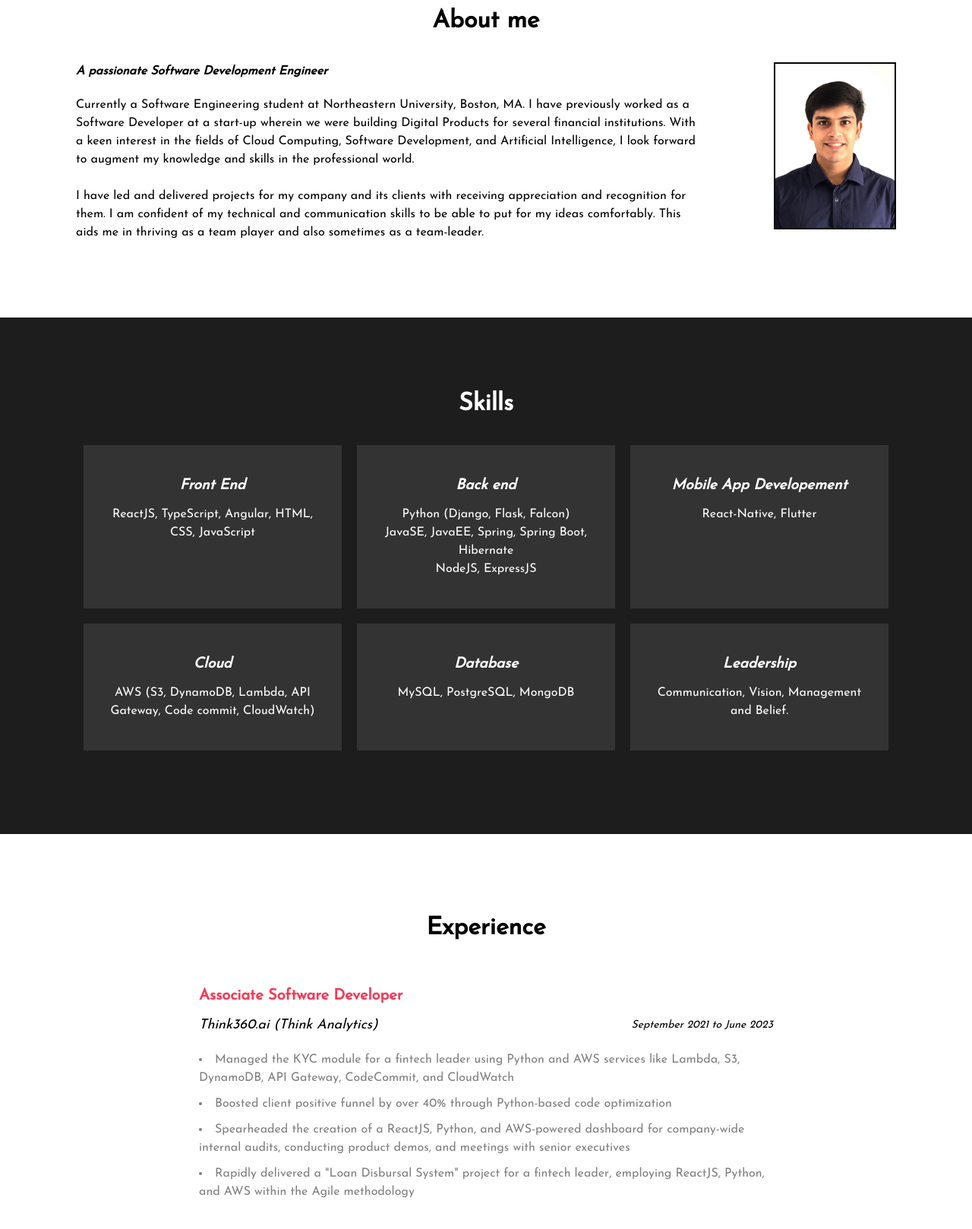
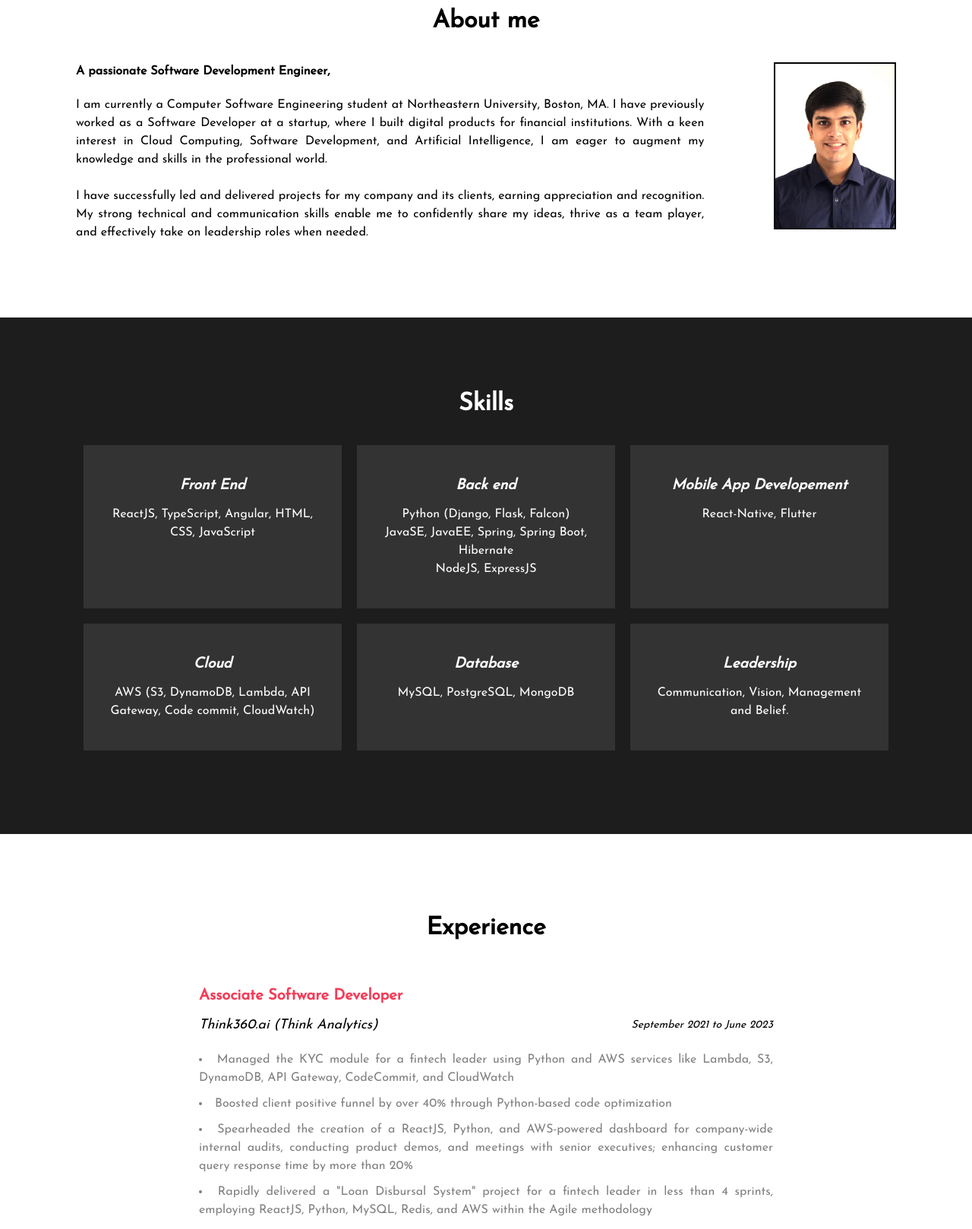
Before and after one commit to NishantGada/portfolio, a plain HTML site: page index.html in a window 1280 px wide. Shown: the part 960-2578 px from the top of the page at 76% size. Drawn offline with nearby package versions, Linux system fonts and the light colour scheme.

Commit message:
Minor modifications and updates

```diff
--- a/css/about.css
+++ b/css/about.css
@@ -5,6 +5,7 @@
 
 .contentBox p {
     width: 90%;
+    text-align: justify;
 }
 
 .about {
--- a/css/experience.css
+++ b/css/experience.css
@@ -47,6 +47,7 @@
 
 li {
     color: gray;
+    text-align: justify;
 }
 
 .experience div #certificate {
--- a/index.html
+++ b/index.html
@@ -51,17 +51,11 @@
 
         <div class="content">
             <div class="contentBox">
-                <h3><strong><i> A passionate Software Development Engineer </i></strong></h3>
+                <h3><strong>A passionate Software Development Engineer,</strong></h3>
                 <p>
-                    Currently a Software Engineering student at Northeastern University, Boston, MA. I have previously
-                    worked as a Software Developer at a start-up wherein we were building Digital Products for several
-                    financial institutions. With a keen interest in the fields of Cloud Computing, Software Development,
-                    and Artificial Intelligence, I look forward to augment my knowledge and skills in the professional
-                    world.
+                    I am currently a Computer Software Engineering student at Northeastern University, Boston, MA. I have previously worked as a Software Developer at a startup, where I built digital products for financial institutions. With a keen interest in Cloud Computing, Software Development, and Artificial Intelligence, I am eager to augment my knowledge and skills in the professional world.
                     <br><br>
-                    I have led and delivered projects for my company and its clients with receiving appreciation and
-                    recognition for them. I am confident of my technical and communication skills to be able to put for
-                    my ideas comfortably. This aids me in thriving as a team player and also sometimes as a team-leader.
+                    I have successfully led and delivered projects for my company and its clients, earning appreciation and recognition. My strong technical and communication skills enable me to confidently share my ideas, thrive as a team player, and effectively take on leadership roles when needed.
                 </p>
             </div>
 
@@ -113,17 +107,19 @@
             <p id="position">Associate Software Developer</p>
             <p id="duration">Think360.ai (Think Analytics) <span>September 2021 to June 2023</span> </p>
             <p id="description">
-                <li>Managed the KYC module for a fintech leader using Python and AWS services like Lambda, S3, DynamoDB,
+                <li>
+                    Managed the KYC module for a fintech leader using Python and AWS services like Lambda, S3, DynamoDB,
                     API Gateway, CodeCommit, and CloudWatch
                 </li>
-                <li>Boosted client positive funnel by over 40% through Python-based code optimization
-
+                <li>Boosted client positive funnel by over 40% through Python-based code optimization</li>
+                <li>
+                    Spearheaded the creation of a ReactJS, Python, and AWS-powered dashboard for company-wide internal audits,
+                    conducting product demos, and meetings with senior executives; enhancing customer query response time by more
+                    than 20%
                 </li>
-                <li>Spearheaded the creation of a ReactJS, Python, and AWS-powered dashboard for company-wide internal
-                    audits, conducting product demos, and meetings with senior executives
-                </li>
-                <li>Rapidly delivered a "Loan Disbursal System" project for a fintech leader, employing ReactJS, Python,
-                    and AWS within the Agile methodology
+                <li>
+                    Rapidly delivered a "Loan Disbursal System" project for a fintech leader in less than 4 sprints, employing ReactJS,
+                    Python, MySQL, Redis, and AWS within the Agile methodology
                 </li>
             </p>
         </div>
@@ -212,8 +208,6 @@
         </div>
 
         <div id="reach_me_email">
-            <p><a href="">nishant.gada160@gmail.com</a></p>
-            <p>or</p>
             <p><a href="">gada.ni@northeastern.edu</a></p>
         </div>
 
@@ -221,7 +215,7 @@
             <p>
                 <span><a href="https://www.instagram.com/nishantgada_/" target="_blank"><i class="fa fa-instagram"
                             aria-hidden="true"></a></i></span>
-                <span><a href="https://www.linkedin.com/in/nishantgada1199/" target="_blank"><i class="fa fa-linkedin"
+                <span><a href="https://www.linkedin.com/in/nishant-gada/" target="_blank"><i class="fa fa-linkedin"
                             aria-hidden="true"></a></i></span>
                 <span><a href="https://github.com/NishantGada/" target="_blank"><i class="fa fa-github"
                             aria-hidden="true"></a></i></span>
```
